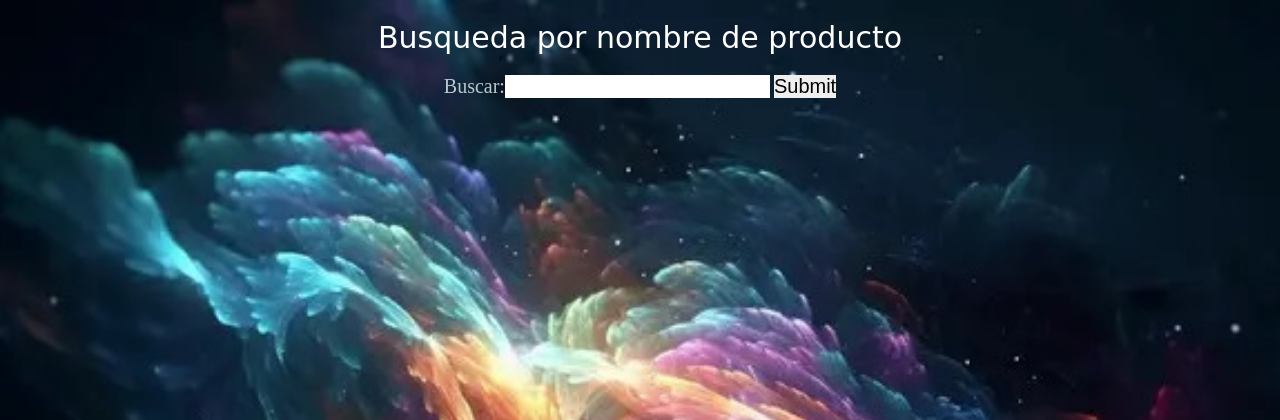
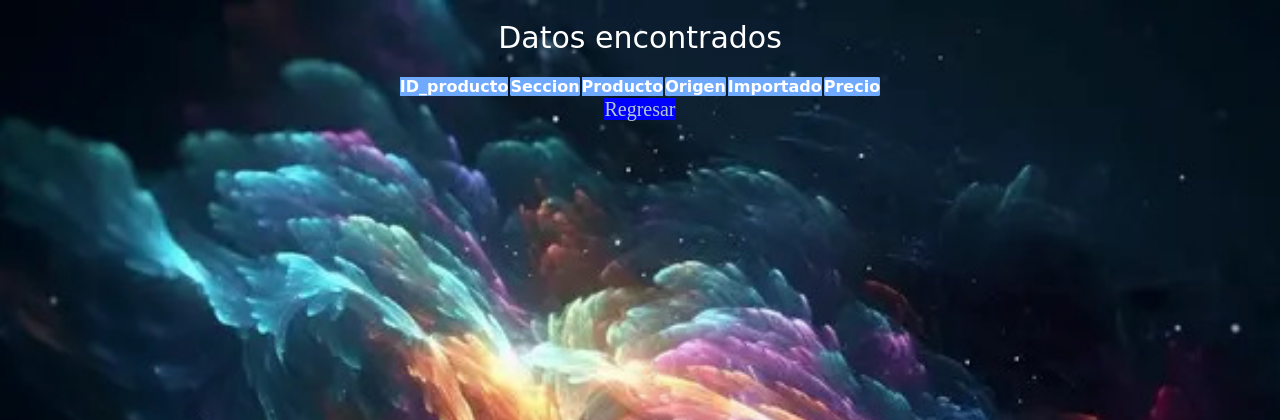
Before and after one commit to HelmutRamirez/GuiaPractica, a PHP site: page /busquedaPro.php?Buscar=1 in a window 1280 px wide. Shown: the top 420 px of the page. Run offline with PHP 8.4, Linux system fonts and the light colour scheme; data comes from the database, SQL or seed files in the repository; lists and menus that the app fills with data are empty.

Commit message:
Arreglo de busqueda

```diff
--- a/parte1/busquedaPro.php
+++ b/parte1/busquedaPro.php
@@ -1,31 +1,32 @@
 <?php
-$mibusqueda=isset($_GET["buscar"]);
+$mibusqueda=$_GET["Buscar"];
 $mipagina=$_SERVER["PHP_SELF"];
 function ejecutar_consulta($laconsulta){
    include("conexionBD.php");
-   $consulta= mysqli_query($conexion,"SELECT * FROM productos WHERE producto LIKE '%$laconsulta%'");
+   $consulta= mysqli_query($conexion,"SELECT * FROM productos WHERE seccion LIKE '%$laconsulta%'");
   ?>
          <!DOCTYPE html>
          <html lang="en">
          <head>
-         <section>Datos encontrados</section>
+
             <meta charset="UTF-8">
             <meta name="viewport" content="width=device-width, initial-scale=1.0">
-            <link rel="stylesheet" href="estilos.css?ver=1.2">
-            <title>Document</title>
+            <link rel="stylesheet" href="estilos.css?ver=1.3">
+            <title>Resultado</title>
          </head>
          <body>
+         <section>Datos encontrados</section>
          <?php
 
          echo "<table> ";
                echo "<tr><th>ID_producto</th>";
-               echo "<th>seccion</th>";
-               echo "<th>producto</th>";
-               echo "<th>origen</th>";
-               echo "<th>importado</th>";
-               echo "<th>precio</th></tr>";
+               echo "<th>Seccion</th>";
+               echo "<th>Producto</th>";
+               echo "<th>Origen</th>";
+               echo "<th>Importado</th>";
+               echo "<th>Precio</th></tr>";
 
-            while ($fila = mysqli_fetch_array($consulta, MYSQLI_ASSOC)) {
+         while ($fila = mysqli_fetch_array($consulta, MYSQLI_ASSOC)) {
                echo "<tr>";
                echo "<td>".$fila['id_producto']."</td>";
                echo "<td>".$fila['seccion']."</td>";
@@ -34,38 +35,21 @@ function ejecutar_consulta($laconsulta){
                echo "<td>".$fila['importado']."</td>";
                echo "<td>".$fila['precio']."</td>";
                echo "</tr>";
+            }
+            echo "</table>";
                ?>
-
+            <a href="mostrarUsu.php">Regresar</a>
          </body>
          </html>
             <?php
-}
+
 }
 
 if($mibusqueda!=NULL){
    ejecutar_consulta($mibusqueda);
 }else
 {
-?>
-
-<!DOCTYPE html>
-<html lang="en">
-<head>
-   <meta charset="UTF-8">
-   <meta name="viewport" content="width=device-width, initial-scale=1.0">
-   <link rel="stylesheet" href="estilos.css?ver=1.1">
-   <title>Document</title>
-</head>
-<body>
-   <section>Busqueda por nombre de producto</section>
-
-<form class="form-search" method='get' action=<?php '.$mipagina.'?>>
-   <label>Buscar:<input type='text' name= 'buscar'></label>
-   <input type='submit' name='search' values='Enviar'>
-   </form>
-</body>
-</html>
-
-<?php
+   echo "<script>
+   location.href ='mostrarUsu.php';
+   </script>";
 }
-?>
--- a/parte1/estilos.css
+++ b/parte1/estilos.css
@@ -60,3 +60,9 @@ label{
     font-size: 20px;
     color:#B6C8D0;
 }
+a{
+    font-size: 20px;
+    color:#B6C8D0;
+    text-decoration: none;
+    background-color:blue;
+}
```
Also changed, not shown: parte1/index.php (added, +14 -0 lines), parte1/mostrarUsu.php (+6 -4 lines).
